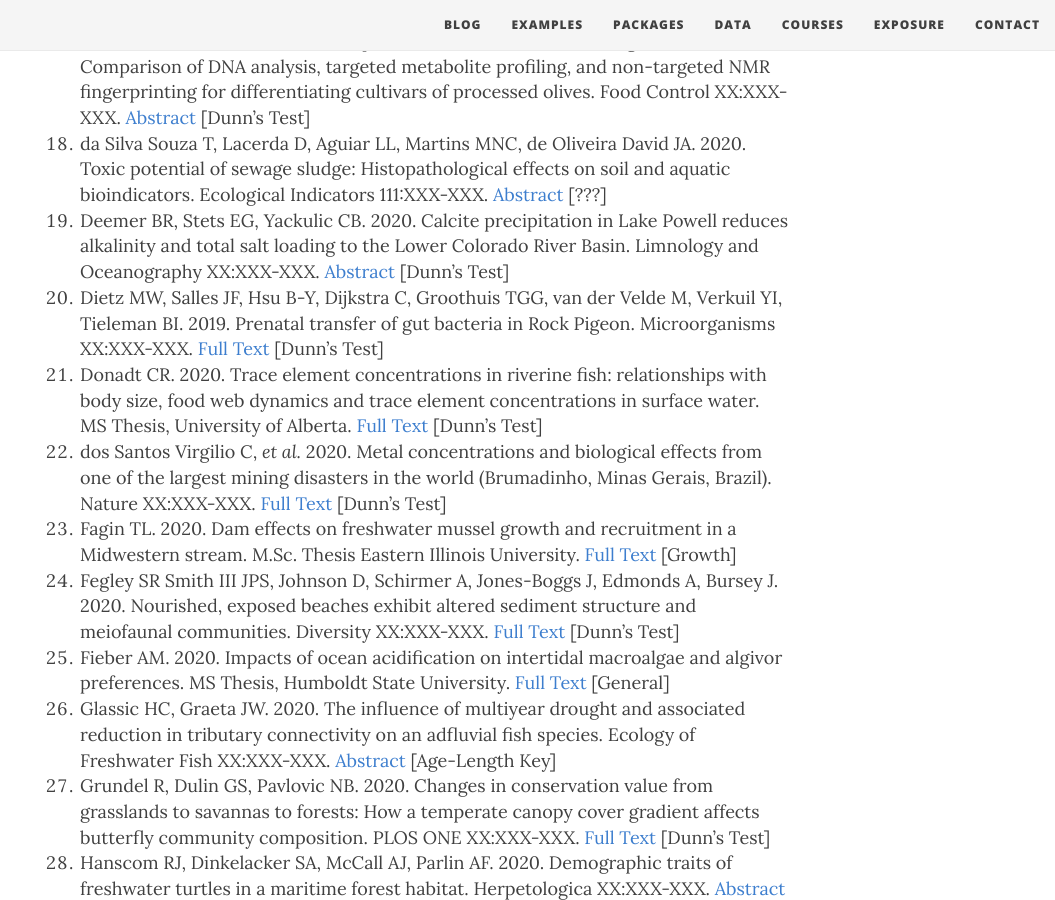
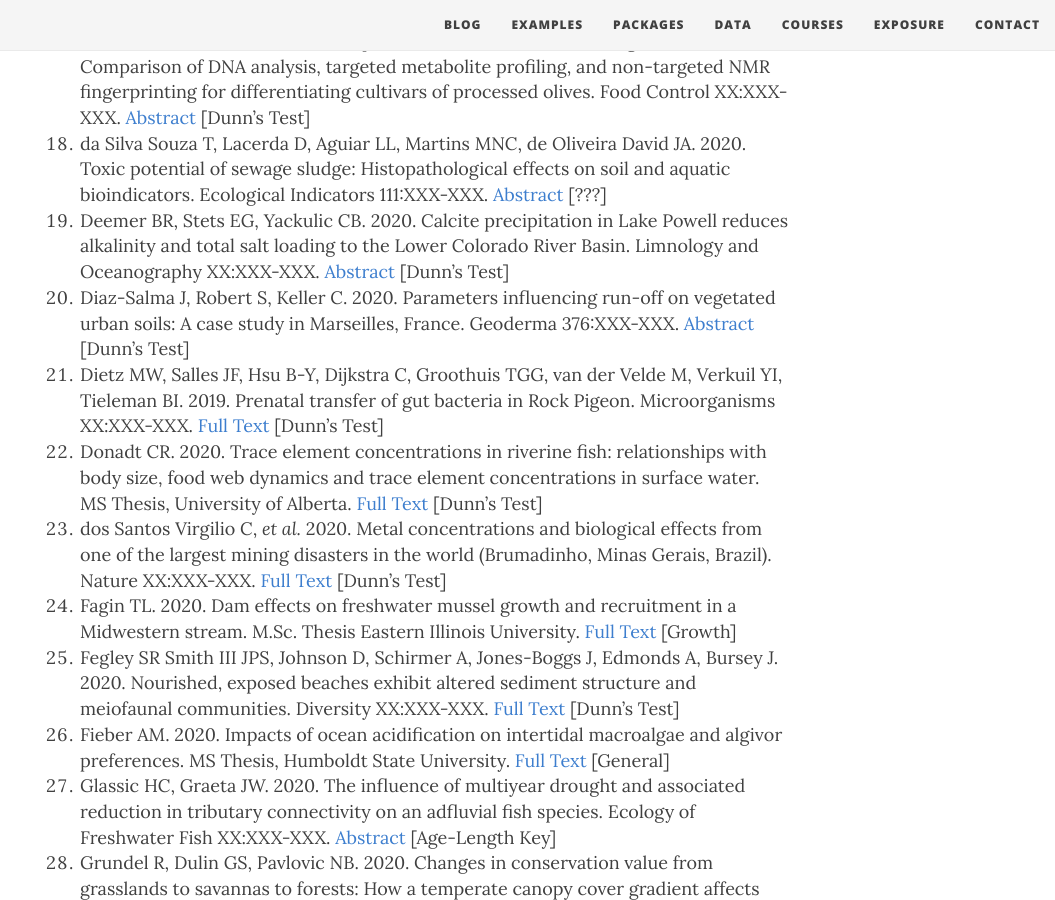
Before and after one commit to droglenc/fishR, a Jekyll site: the page built from exposure/exposure-citations20.md, in a window 1280 px wide and 900 px high, scrolled down 1681 px. Shown: the whole window, without its empty margins (225-1280 px from the left). Built offline with Jekyll 4.4.1, drawn with Linux system fonts in a browser that asks for light colours; nearby versions of some CDN libraries; some of the changed lines change nothing that is shown.

Commit message:
Update exposure-citations20.md

```diff
--- a/exposure/exposure-citations20.md
+++ b/exposure/exposure-citations20.md
@@ -5,7 +5,7 @@ subtitle: fishR and FSA is Being Used!!
 css: "/css/exposure-citation.css"
 ---
 
-The [**IFAR** book](http://derekogle.com/IFAR/), **fishR** website, or the **FSA** package were cited in the following <span id="contact-div">80</span> publications.
+The [**IFAR** book](http://derekogle.com/IFAR/), **fishR** website, or the **FSA** package were cited in the following <span id="contact-div">81</span> publications.
 
 1. Almojil D. 2020. Male mate choice in the spot-tail shark *Carcharhinus sorrah*: are males choosy or opportunistic? Journal of Negative Results - Ecology & Evolutionary Biology. 13:1-11. [Full Text](http://jnr-eeb.org/index.php/jnr/article/viewFile/74/36) [Age Comparisons]
 1. Arntzen JW, Zuiderwijk A. 2020. Sampling efficiency, bias and shyness in funnel trapping aquatic newts. Amphibia-Reptilia XX:XXX-XXX. [Abstract](https://brill.com/view/journals/amre/aop/article-10.1163-15685381-bja10004/article-10.1163-15685381-bja10004.xml) [???]
@@ -27,6 +27,7 @@ physical, chemical and biological responses. Water XX:XXX-XXX. [Full Text](https
 1. Crawford LM, Janovick JL, Carrasquilla-Garcia N, Hatzakis E, Wang SC. 2020. Comparison of DNA analysis, targeted metabolite profiling, and non-targeted NMR fingerprinting for differentiating cultivars of processed olives. Food Control XX:XXX-XXX. [Abstract](https://www.sciencedirect.com/science/article/abs/pii/S0956713520301808) [Dunn's Test]
 1. da Silva Souza T, Lacerda D, Aguiar LL, Martins MNC, de Oliveira David JA. 2020. Toxic potential of sewage sludge: Histopathological effects on soil and aquatic bioindicators. Ecological Indicators 111:XXX-XXX. [Abstract](https://www.sciencedirect.com/science/article/abs/pii/S1470160X19309756) [???]
 1. Deemer BR, Stets EG, Yackulic CB. 2020. Calcite precipitation in Lake Powell reduces alkalinity and total salt loading to the Lower Colorado River Basin. Limnology and Oceanography XX:XXX-XXX. [Abstract](https://aslopubs.onlinelibrary.wiley.com/doi/abs/10.1002/lno.11399) [Dunn's Test]
+1. Diaz-Salma J, Robert S, Keller C. 2020. Parameters influencing run-off on vegetated urban soils: A case study in Marseilles, France. Geoderma 376:XXX-XXX. [Abstract](https://www.sciencedirect.com/science/article/abs/pii/S0016706119323444) [Dunn's Test]
 1. Dietz MW, Salles JF, Hsu B-Y, Dijkstra C, Groothuis TGG, van der Velde M, Verkuil YI, Tieleman BI. 2019. Prenatal transfer of gut bacteria in Rock Pigeon. Microorganisms XX:XXX-XXX. [Full Text](https://www.mdpi.com/2076-2607/8/1/61/pdf) [Dunn's Test]
 1. Donadt CR. 2020. Trace element concentrations in riverine fish: relationships with body size, food web dynamics and trace element concentrations in surface water. MS Thesis, University of Alberta. [Full Text](https://era.library.ualberta.ca/items/4b6d3cdc-6c52-4f9d-bd29-45e5f9823057/view/12be40c7-ab90-4ce9-8ae8-8c6d6055fa00/Donadt_Caitlyn_202001_MSc.pdf) [Dunn's Test]
 1. dos Santos Virgilio C, *et al.* 2020. Metal concentrations and biological effects from one of the largest mining disasters in the world (Brumadinho, Minas Gerais, Brazil). Nature XX:XXX-XXX. [Full Text](https://www.nature.com/articles/s41598-020-62700-w) [Dunn's Test]
```
